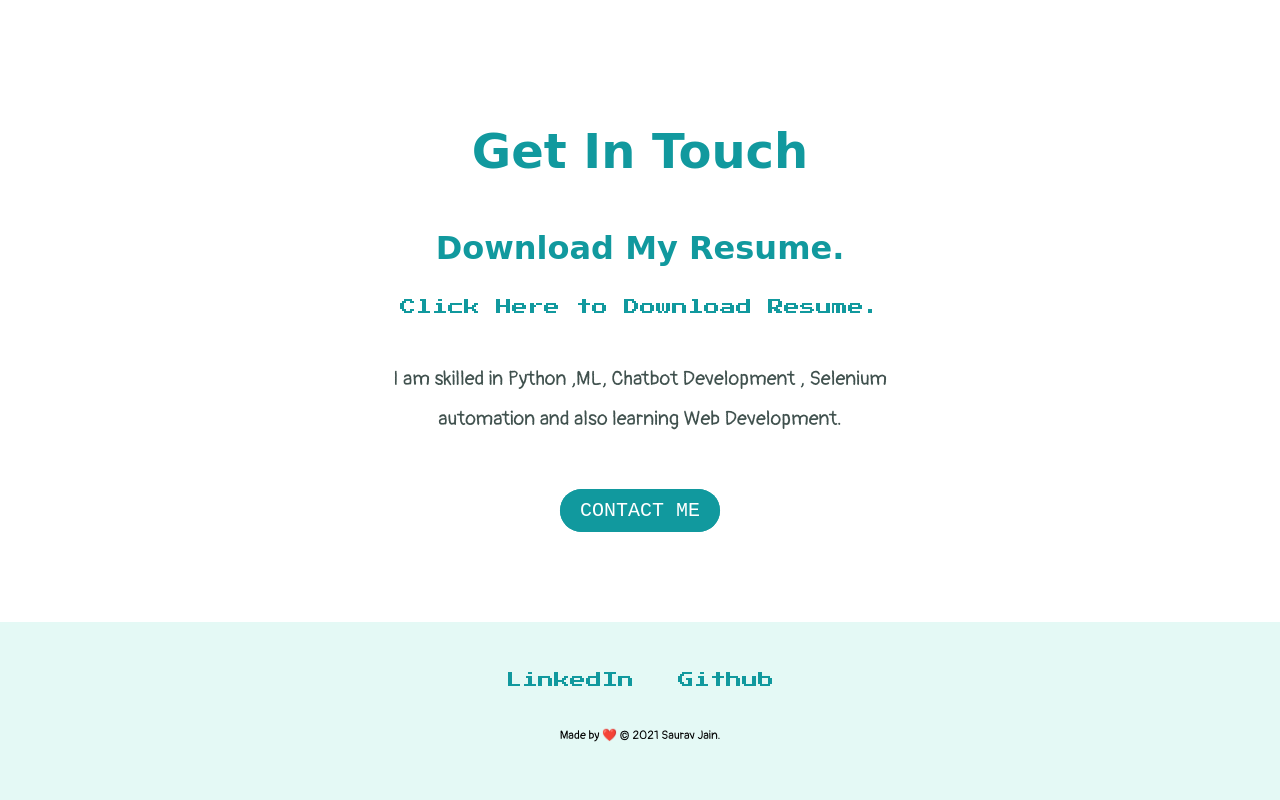
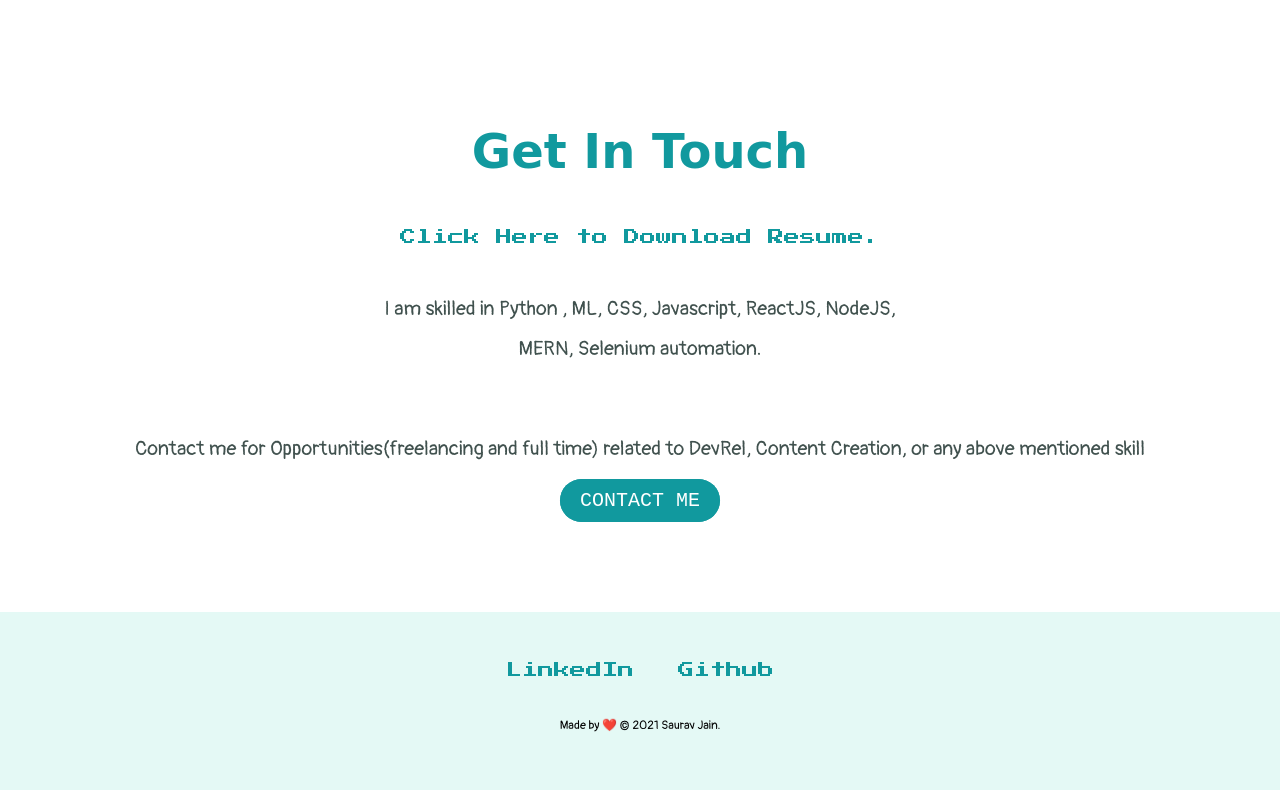
Before and after one commit to souravjain540/saurav, a plain HTML site: page index.html in a window 1280 px wide. Shown: the part 3132-3932 px from the top of the page. Drawn offline with Linux system fonts and the light colour scheme; a web font is replaced by a local one.

Commit message:
update description

```diff
--- a/index.html
+++ b/index.html
@@ -46,9 +46,9 @@
       <hr>
       <div class="contact-me">
         <h2>Get In Touch</h2>
-        <h3>Download My Resume.</h3>
         <a href="https://drive.google.com/file/d/1RUdo2WKEOIEYdIRtuPVWr3gdOx4LGwQP/view?usp=sharing">Click Here to Download Resume.</a>
-        <p class="cmsg">I am skilled in Python ,ML, Chatbot Development , Selenium automation and also learning Web Development.</p>
+        <p class="cmsg">I am skilled in Python , ML, CSS, Javascript, ReactJS, NodeJS, MERN, Selenium automation.</p>
+        <p>Contact me for Opportunities(freelancing and full time) related to DevRel, Content Creation, or any above mentioned skill</p>
         <a class="btn" href="mailto:souravjain540@gmail.com">CONTACT ME</a>
       </div>
     </div>
```
